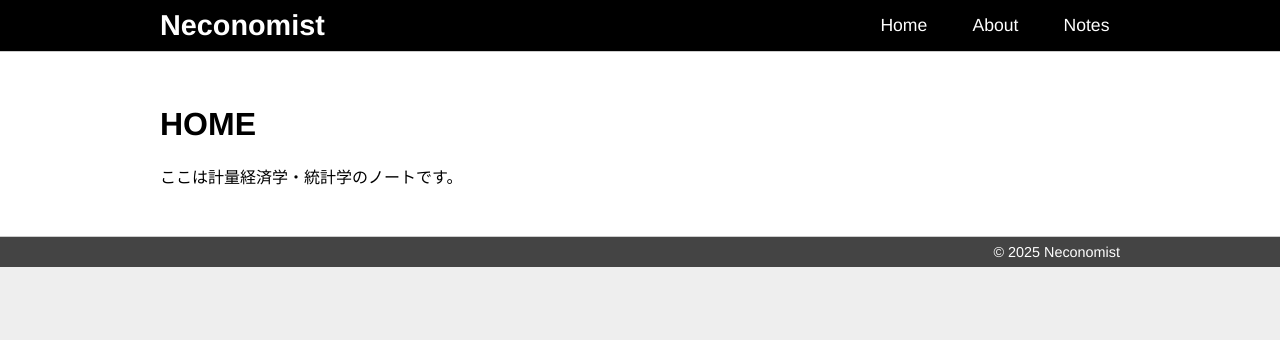
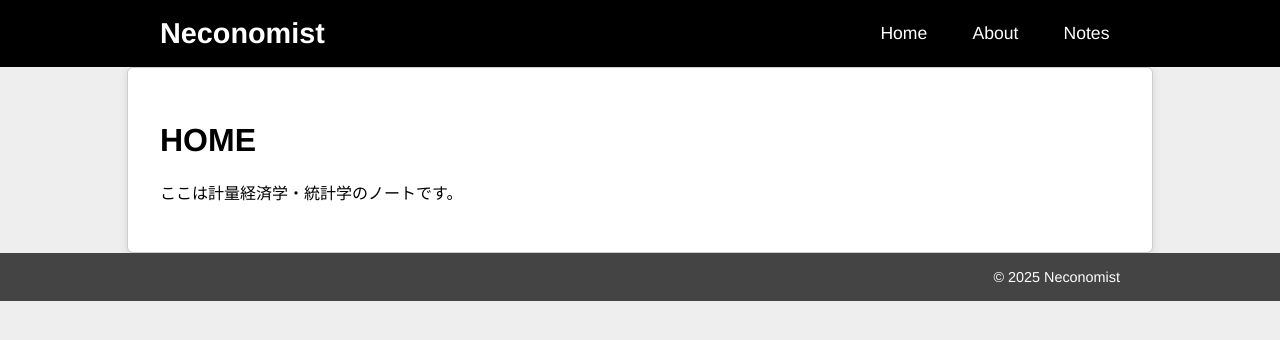
Before and after one commit to neconomist/neconomist.github.io, a Jekyll site: the page built from index.md, in a window 1280 px wide. Shown: the top 340 px of the page. Built offline with Jekyll 4.4.1, drawn with Linux system fonts in a browser that asks for light colours.

Commit message:
Update main.css

```diff
--- a/assets/main.css
+++ b/assets/main.css
@@ -4,24 +4,23 @@ body {
   font-family: "Helvetica Neue", Arial, sans-serif;
 }
 
-/* 共通幅 */
+/* 幅制限と中央寄せ */
 .container {
   max-width: 960px;
   margin: 0 auto;
-  padding: 0; /* 余白なし */
+  padding: 0 1em;
 }
 
-/* ヘッダー */
+/* 黒帯 */
 .site-header {
   background: #000;
   color: white;
+  padding: 1em 0;
 }
-
 .site-header .container {
   display: flex;
   justify-content: space-between;
   align-items: center;
-  padding: 0.5em 1em;
 }
 
 /* タイトル */
@@ -29,7 +28,6 @@ body {
   margin: 0;
   font-size: 1.8em;
 }
-
 .site-header h1 a {
   text-decoration: none;
   color: white;
@@ -40,35 +38,35 @@ body {
   display: flex;
   gap: 1.5em;
 }
-
 .site-nav a {
   font-size: 1.1em;
   text-decoration: none;
   color: white;
   padding: 0.4em 0.6em;
 }
-
 .site-nav a:hover {
   background: #444;
   border-radius: 4px;
 }
 
-/* コンテンツボックス */
-.page-content {
+/* コンテンツ */
+.page-content .container {
   background: white;
-  border-top: 1px solid #ccc;
-  border-bottom: 1px solid #ccc;
-  padding: 2em 0;
+  border: 1px solid #ccc;
+  border-radius: 6px;
+  padding: 2em;
+  box-shadow: 0 2px 8px rgba(0,0,0,0.1);
+  margin-top: 0;
 }
 
 /* フッター */
 .site-footer {
   background: #444;
   color: white;
+  padding: 1em 0;
+  margin-top: 0;
 }
-
 .site-footer .container {
   text-align: right;
   font-size: 0.9em;
-  padding: 0.5em 1em;
 }
```
